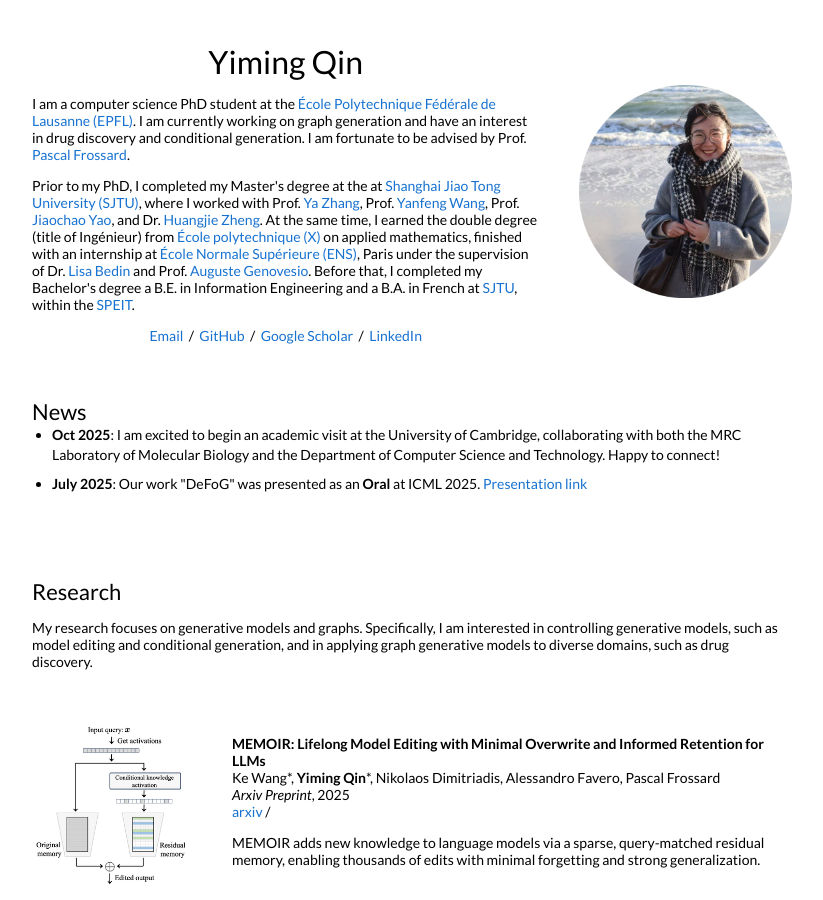
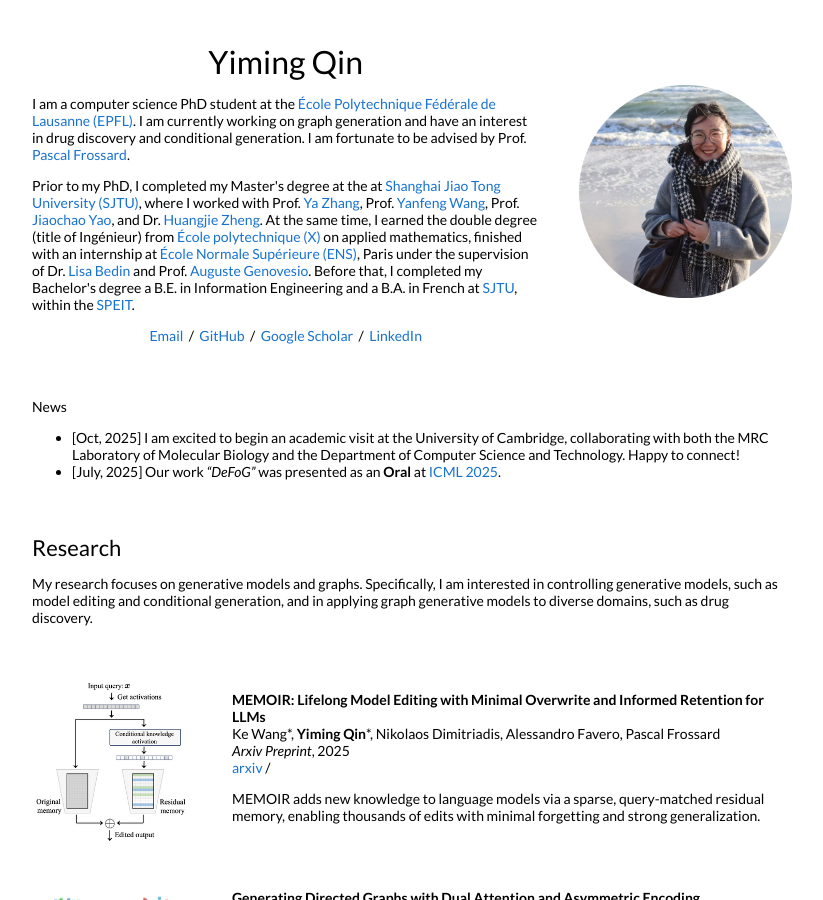
Before and after one commit to qym7/qym7.github.io, a Jekyll site: the page built from _posts/2025-07-01-MEMOIR.markdown, in a window 1280 px wide and 900 px high. Shown: the whole window, without its empty margins (228-1051 px from the left). Built offline with Jekyll 4.4.1, drawn with Linux system fonts in a browser that asks for light colours.

Commit message:
Update default.html (dq style)

```diff
--- a/_layouts/default.html
+++ b/_layouts/default.html
@@ -63,23 +63,23 @@
           </tr>
         </table>
 
-        <table style="width:100%;border:0;border-spacing:0;border-collapse:separate;margin:0 auto; margin-bottom:30px;">
+        <table style="width:100%;border:0px;border-spacing:0px;border-collapse:separate;margin-right:auto;margin-left:auto;">
+          <tbody>
             <tr>
-            <td style="padding:2.5%;width:100%;vertical-align:middle;">
-              <h2 style="margin-bottom:15px;">News</h2>
-              <ul style="margin-top:0; margin-left:20px; padding-left:0; list-style-position:outside; line-height:1.4;">
-                <li style="margin-bottom:10px;">
-                  <b>Oct 2025</b>: I am excited to begin an academic visit at the University of Cambridge, collaborating with both the MRC Laboratory of Molecular Biology and the Department of Computer Science and Technology. Happy to connect!
+              <td style="padding:20px;width:100%;vertical-align:middle">
+                <heading>News</heading>
+                <ul>
+                  <li>
+                    [Oct, 2025] I am excited to begin an academic visit at the University of Cambridge, collaborating with both the MRC Laboratory of Molecular Biology and the Department of Computer Science and Technology. Happy to connect!
                   </li>
-                <li style="margin-bottom:10px;">
-                  <b>July 2025</b>: Our work "DeFoG" was presented as an <b>Oral</b> at ICML 2025.
-                  <a href="https://icml.cc/virtual/2025/oral/47238">Presentation link</a>
+                  <li>
+                    [July, 2025] Our work <i>“DeFoG”</i> was presented as an <b>Oral</b> at <a href="https://icml.cc/virtual/2025/oral/47238">ICML 2025</a>.
                   </li>
                 </ul>
               </td>
             </tr>
+          </tbody>
         </table>
-
 
         <table style="width:100%;border:0px;border-spacing:0px;border-collapse:separate;margin-right:auto;margin-left:auto;">
           <tr>
```
Lines whose indentation alone changed are shown as unchanged.
